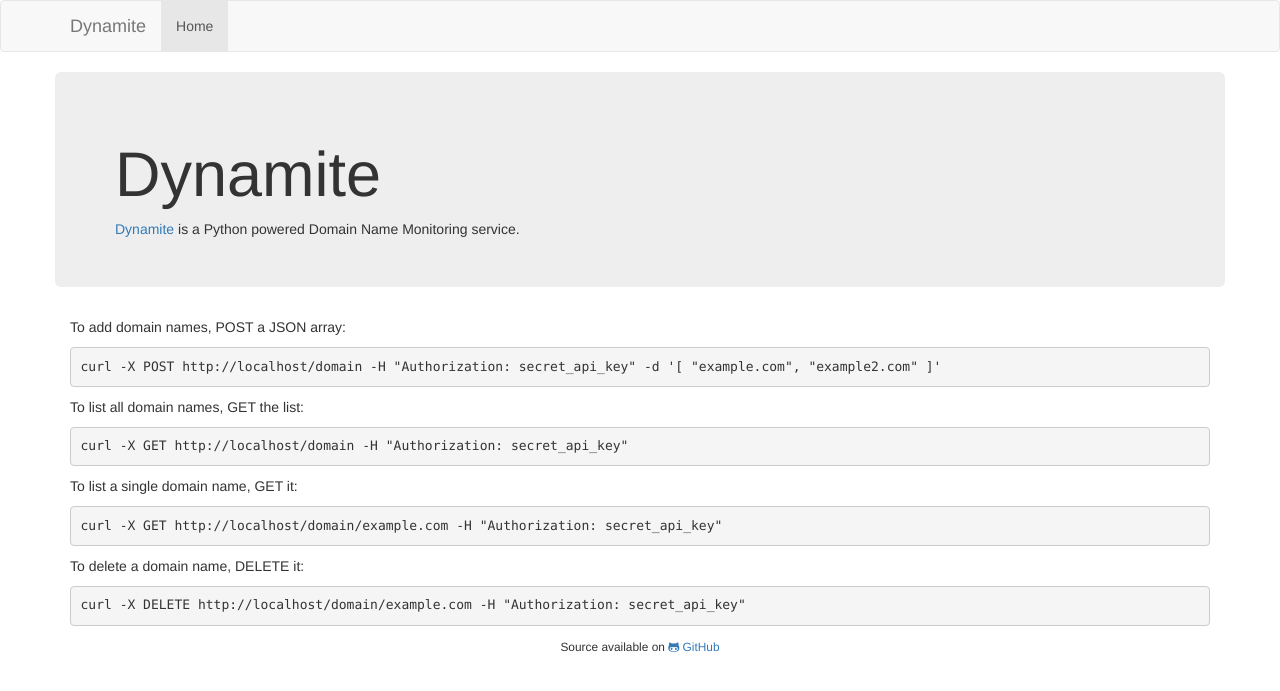
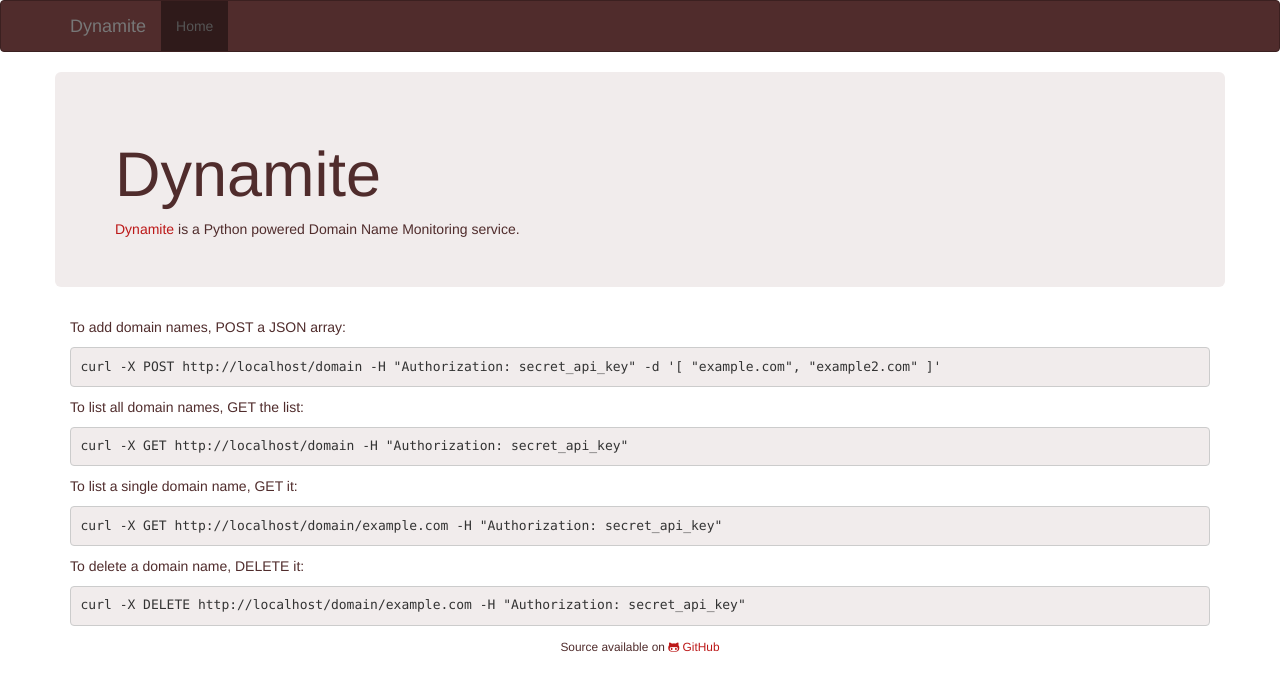
Before and after one commit to taeram/dynamite, a Flask app: page / in a window 1280 px wide. Shown: the top 691 px of the page. Run offline with Flask 2, Linux system fonts and the light colour scheme; some libraries are stand-ins or nearby versions.

Commit message:
Red theme suitable for the name "Dynamite"

```diff
--- /dev/null
+++ b/app/static/css/style.css
@@ -0,0 +1,22 @@
+body {
+    color: #502C2C;
+}
+
+.navbar-default {
+    background-color: #502C2C;
+    border-color: #3B2020;
+}
+
+.navbar-default .navbar-nav > .active > a,
+.navbar-default .navbar-nav > .active > a:hover,
+.navbar-default .navbar-nav > .active > a:focus {
+    background-color: #2F1A1A;
+}
+
+.jumbotron, pre {
+    background-color: #F1ECEC;
+}
+
+a {
+    color: #BC1818;
+}
--- a/app/templates/layout.html
+++ b/app/templates/layout.html
@@ -7,6 +7,7 @@
     <link rel="stylesheet" href="//netdna.bootstrapcdn.com/bootstrap/3.0.2/css/bootstrap.min.css">
     <link rel="stylesheet" href="//netdna.bootstrapcdn.com/bootswatch/3.0.2/flatly/bootstrap.min.css">
     <link rel="stylesheet" href="//netdna.bootstrapcdn.com/font-awesome/4.0.3/css/font-awesome.min.css">
+    <link rel="stylesheet" href="{{ url_for('static', filename='css/style.css') }}">
 </head>
 <div class=page>
     <div class="navbar navbar-default" role="navigation">
```
